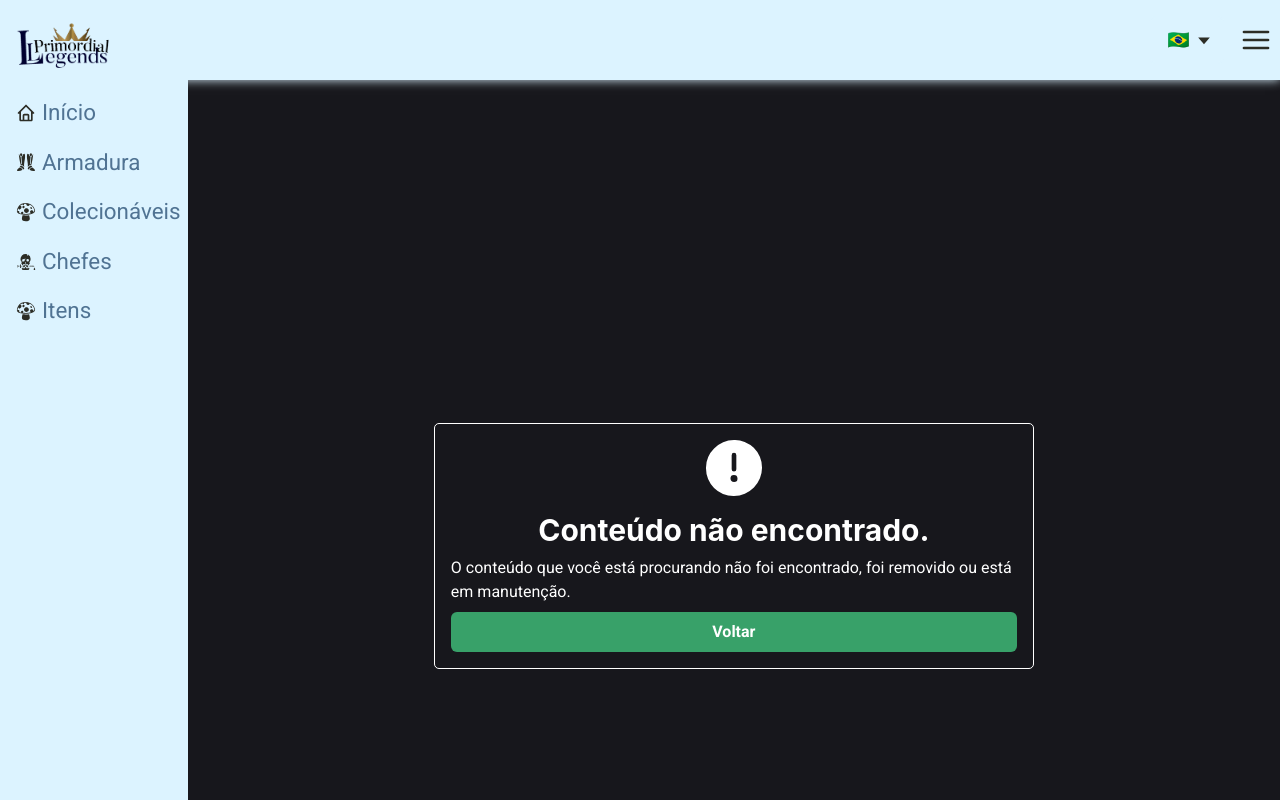
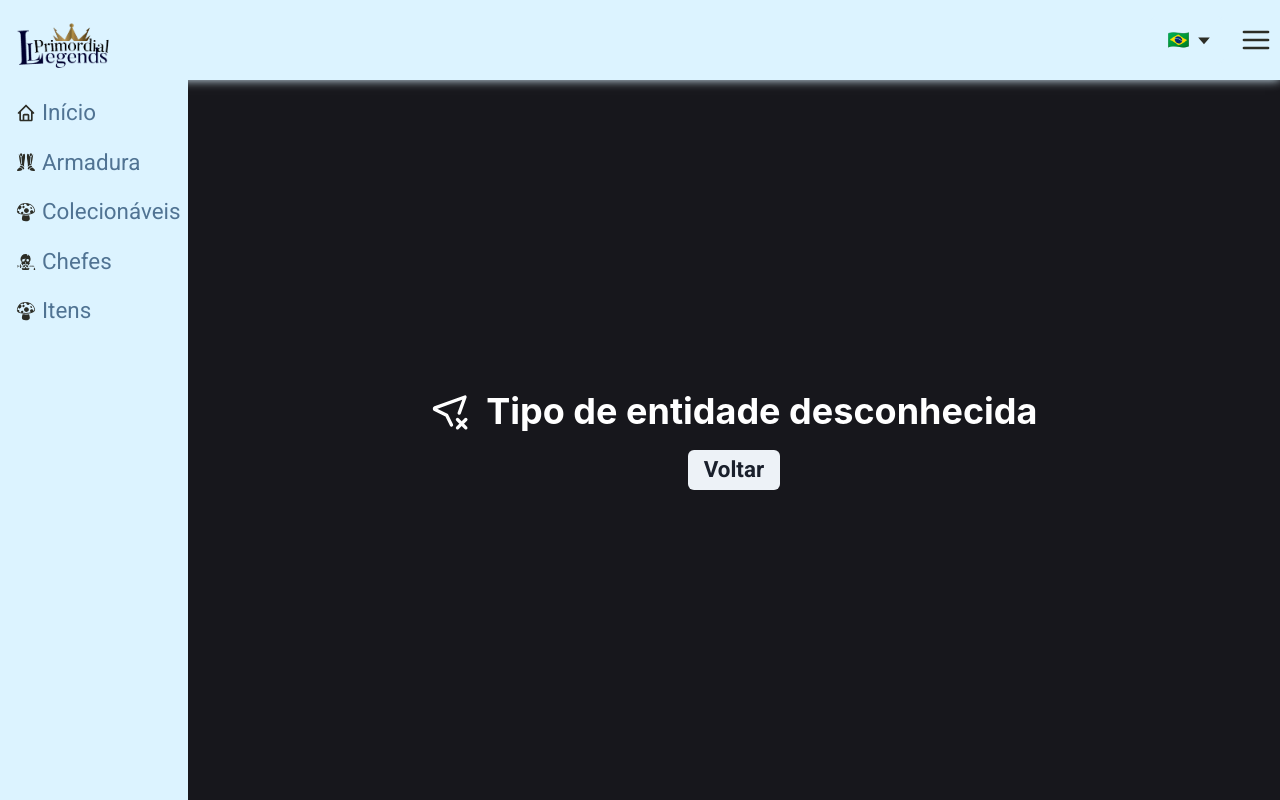
Before and after one commit to victor-0x29a/legends-wiki, a React (Vite) app: page /1 in a window 1280 px wide. Built offline with nearby package versions, Linux system fonts and the light colour scheme.

Commit message:
Feat: generic error component and not fetching when the entity type unexists

```diff
--- a/src/api/utils/get-error.ts
+++ b/src/api/utils/get-error.ts
@@ -6,7 +6,7 @@ export const getError = (error: unknown) => {
     const errorIIFE = function() {
         // @ts-expect-error - error is unknown
         if (error?.message === 'Network Error') {
-            return ["Internal error", "Required authentication"]
+            return ["Internal error"]
         }
 
         if (!isAxiosError) {
--- /dev/null
+++ b/src/generic-error.tsx
@@ -0,0 +1,46 @@
+import { Box, Button, Heading } from "@chakra-ui/react"
+import { useContext } from "react";
+import { TbLocationBroken } from "react-icons/tb";
+import { I18nContext } from "./contexts/i18n.context";
+import { ErrorList } from "./i18n/errors.i18n";
+import { LegendsSize } from "./styles/constants.style";
+import { useNavigate } from "react-router-dom";
+import { CommonLabels } from "./i18n/commonLabels.i18n";
+
+interface IGenericErrorProps {
+    errorDetails?: string
+}
+
+export const GenericError = ({
+    errorDetails
+}: IGenericErrorProps) => {
+    const { translate } = useContext(I18nContext)
+    const Navigate = useNavigate()
+    return <Box
+        display={"flex"}
+        flexDirection={"column"}
+        placeContent={"center"}
+        placeItems={"center"}
+        w="100%"
+        h="100%"
+    >
+        <Box
+            display={"flex"}
+            placeItems={"center"}
+            gap={LegendsSize.margin.normal}
+        >
+            <TbLocationBroken size={40} />
+            <Heading as={"h1"}>
+                {translate(ErrorList, errorDetails || "genericError")}
+            </Heading>
+        </Box>
+        <Box marginTop={LegendsSize.margin.normal}>
+            <Button
+                fontSize={LegendsSize.fontSize.large}
+                onClick={() => Navigate(-1)}
+            >
+                {translate(CommonLabels, "Back")}
+            </Button>
+        </Box>
+    </Box>
+}
--- a/src/i18n/errors.i18n.ts
+++ b/src/i18n/errors.i18n.ts
@@ -60,5 +60,15 @@ export const ErrorList: I18nData = {
         "en": "User or password incorrect",
         "es": "Usuario o contraseña incorrectos",
         "pt-br": "Usuário ou senha incorretos"
+    },
+    "genericError": {
+        "en": "An error occurred, try again later.",
+        "es": "Ocurrió un error, inténtalo de nuevo más tarde.",
+        "pt-br": "Ocorreu um erro, tente novamente mais tarde."
+    },
+    "Unknown entity": {
+        "pt-br": "Tipo de entidade desconhecida",
+        "en": "Unknown entity",
+        "es": "Entidad desconocida"
     }
 }
--- a/src/pages/home/EntitiesVisualization.tsx
+++ b/src/pages/home/EntitiesVisualization.tsx
@@ -1,11 +1,11 @@
 import { useNavigate, useParams } from "react-router-dom"
-import { NotFound } from "../../not-found"
 import { Entities } from "../../entity.constant"
 import { DashboardContainer } from "../Dashboard/Container"
 import { useCallback, useContext, useMemo } from "react"
 import { I18nContext } from "../../contexts/i18n.context"
 import { EntityList } from "../../i18n/entity.i18n"
 import { FeedContainer } from "./FeedContainer/FeedContainer"
+import { GenericError } from "../../generic-error"
 
 export const EntitiesVisualization = () => {
     const { entityType } = useParams()
@@ -30,7 +30,7 @@ export const EntitiesVisualization = () => {
         headerTitle={translate(EntityList, entityType!)}
         onHeaderBackClick={() => Navigate(-1)}
     >
-        {!canShowHeader && <NotFound />}
+        {!canShowHeader && <GenericError errorDetails="Unknown entity" />}
         {canShowHeader && (
             <FeedContainer
                 entityType={entityType!}
--- a/src/pages/home/hooks/useEntityFeed.tsx
+++ b/src/pages/home/hooks/useEntityFeed.tsx
@@ -2,6 +2,7 @@ import { useQuery } from "@tanstack/react-query"
 import { EntityModel } from "../../../api"
 import { useCallback, useState } from "react"
 import { Environment } from "../../../constants"
+import { Entities } from "../../../entity.constant"
 
 const STALE_TIME = Environment.isTest ? 500 : 1000 * 60 * 5
 
@@ -24,6 +25,7 @@ export const useEntityFeed = (entityType: string) => {
         queryKey: [JSON.stringify({ pagination, type: entityType }) + "entity-feed"],
         staleTime: STALE_TIME,
         queryFn: () => {
+            if (!Entities.includes(entityType)) return null
             return EntityModel.list({
                 page: pagination.page,
                 perPage: pagination.perPage,
```
